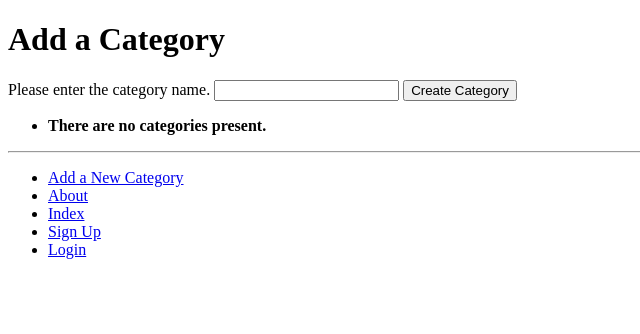
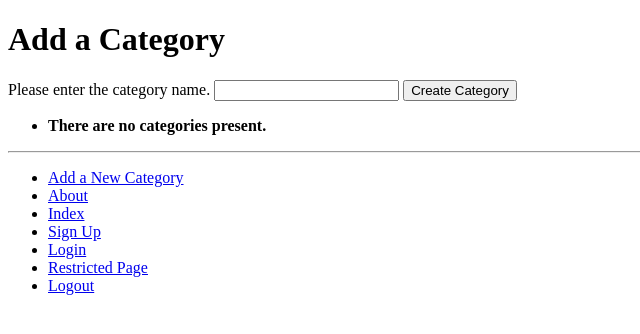
Before and after one commit to 2849170b/tango_with_django_project, a Django app: page /rango/add_category/ in a window 1280 px wide. Shown: the top 334 px of the page, without its empty margins (0-640 px from the left). Run offline with Django 3.2, Linux system fonts and the light colour scheme; data that the repository does not hold is empty.

Commit message:
chapter 9.9

```diff
--- a/rango/urls.py
+++ b/rango/urls.py
@@ -11,4 +11,6 @@ urlpatterns= [
     path('category/<slug:category_name_slug>/add_page/', views.add_page, name='add_page'),
     path('register/', views.register, name='register'),
     path('login/', views.user_login, name='login'),
+    path('restricted/', views.restricted, name='restricted'),
+    path('logout/', views.user_logout, name='logout'),
 ]
--- a/rango/views.py
+++ b/rango/views.py
@@ -11,8 +11,9 @@ from django.shortcuts import redirect
 from rango.forms import PageForm
 from django.urls import reverse
 from rango.forms import UserForm, UserProfileForm
-from django.contrib.auth import authenticate, login
+from django.contrib.auth import authenticate, login, logout
 from django.shortcuts import redirect
+from django.contrib.auth.decorators import login_required
 
 
 def index(request):
@@ -117,3 +118,12 @@ def user_login(request):
             return HttpResponse("Invalid login details supplied.")
     else:
         return render(request, 'rango/login.html')
+
+@login_required
+def restricted(request):
+    return HttpResponse("Since you're logged in, you can see this text!")
+
+@login_required
+def user_logout(request):
+    logout(request)
+    return redirect(reverse('rango:index'))
--- a/tango_with_django_project/settings.py
+++ b/tango_with_django_project/settings.py
@@ -20,6 +20,8 @@ TEMPLATE_DIR = os.path.join(BASE_DIR, 'templates')
 STATIC_DIR = os.path.join(BASE_DIR, 'static')
 
 MEDIA_DIR = os.path.join(BASE_DIR, 'media')
+
+LOGIN_URL = 'rango:login'
 
 # Quick-start development settings - unsuitable for production
 # See https://docs.djangoproject.com/en/2.2/howto/deployment/checklist/
--- a/templates/rango/base.html
+++ b/templates/rango/base.html
@@ -29,6 +29,8 @@
                 <li><a href="{% url 'rango:index' %}">Index</a></li>
                 <li><a href="{% url 'rango:register' %}">Sign Up</a></li>
                 <li><a href="{% url 'rango:login' %}">Login</a></li>
+                <li><a href="{% url 'rango:restricted' %}">Restricted Page</a></li>
+                <li><a href="{% url 'rango:logout' %}">Logout</a></li>
             </ul>
         </div>
     </body>
```
